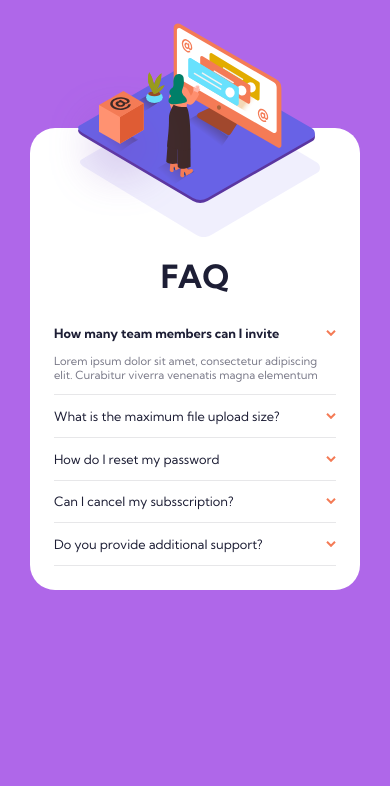
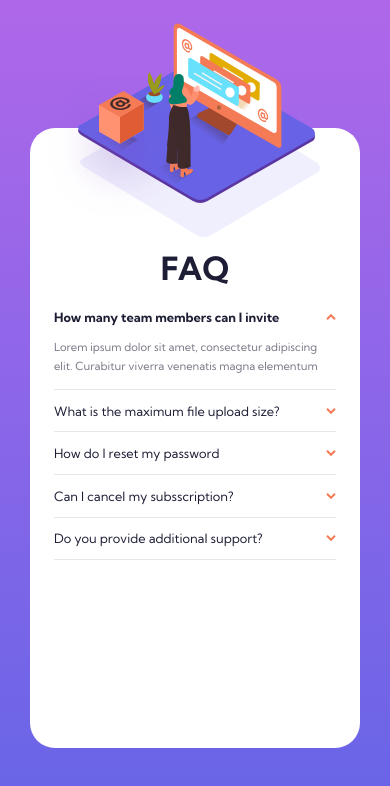
Before and after one commit to cloviswrodrigues/faq_accordion_card, a plain HTML site: page frontend/index.html in a window 390 px wide. Both pictures are taken after a click on the item "How many team members can I invite". Drawn offline with Linux system fonts and the light colour scheme.

Commit message:
design mobile finalizado

```diff
--- a/frontend/scripts/script.js
+++ b/frontend/scripts/script.js
@@ -1,30 +1,45 @@
 const askings = document.querySelectorAll('li');
 const p = document.querySelectorAll('p');
 const h2 = document.querySelectorAll('h2');
+const arrow = document.querySelectorAll('.arrow');
 
 askings.forEach(element => {
+    console.log("elem: "+JSON.stringify(element.children[0].children[0]));
     element.addEventListener("click", showAsking);
 });
 
 function showAsking(){
+    let elementCliked = this;
+    hideAllAskings(elementCliked.children[1]);
+    removeBoldH2(elementCliked.children[0].children[0]);
 
-
-    let elementCliked = this;
     elementCliked.children[0].children[0].classList.toggle("bold");
+    elementCliked.children[0].children[1].classList.toggle("rotate");
     elementCliked.children[1].classList.toggle("show");
-
-    console.log(elementCliked.children[0].children[0]);
 }
 
 
-function hideAllAskings(){
+function hideAllAskings(elementCliked){
     p.forEach(e => {
-        e.classList.remove("show");
+        //console.log("e: "+JSON.stringify(e));
+        if(e != elementCliked){
+            e.classList.remove("show");
+        }
     })
 }
 
-function removeBoldH2(){
+function removeBoldH2(elementCliked){
     h2.forEach(e => {
-        e.classList.remove("bold");
+        if(e != elementCliked){
+            e.classList.remove("bold");
+        }
     })
 }
+
+function removeRotateArrows(elementCliked){
+    arrow.forEach(e => {
+        if(e != elementCliked){
+            e.classList.remove("rotate");
+        }
+    })
+}
--- a/frontend/styles/styles.css
+++ b/frontend/styles/styles.css
@@ -33,11 +33,15 @@ html {
 }
 
 body {
+    width: 100vw;
+    height: 100vh;
     font-size: 12px;
-    background-color: var(--soft_violet);
+    background: rgb(101,101,231);
+    background: linear-gradient(0deg, var(--soft_blue) 0%, var(--soft_violet) 100%);
     display: flex;
     justify-content: center;
     padding-top: 8rem;
+    padding-bottom: 6rem;
 }
 
 .card {
@@ -69,8 +73,8 @@ body {
 
 .card h1 {
     font-size: 2rem;
-    margin-top: 6.5rem;
-    margin-bottom: 1rem;
+    margin-top: 6rem;
+    margin-bottom: .5rem;
     text-align: center;
 }
 
@@ -89,13 +93,15 @@ body {
     align-items: center;
 }
 
-
-
 .questions li h2 {
     display: inline-block;
     margin: .8rem 0;
     font-size: .8rem;
     font-weight: 400;
+}
+
+.questions li h2:hover {
+    color: var(--soft_red);
 }
 
 .questions li .asking .arrow{
@@ -110,6 +116,7 @@ body {
     display: none;
     font-size: .7rem;
     color: var(--dark_grayish_blue);
+    line-height: 1.2rem;
     margin-bottom: .8rem;
     opacity: 0;
 }
@@ -128,3 +135,7 @@ body {
     display: block !important;
     opacity: 1 !important;
 }
+
+.rotate {
+    transform: rotate(180deg);
+}
```
